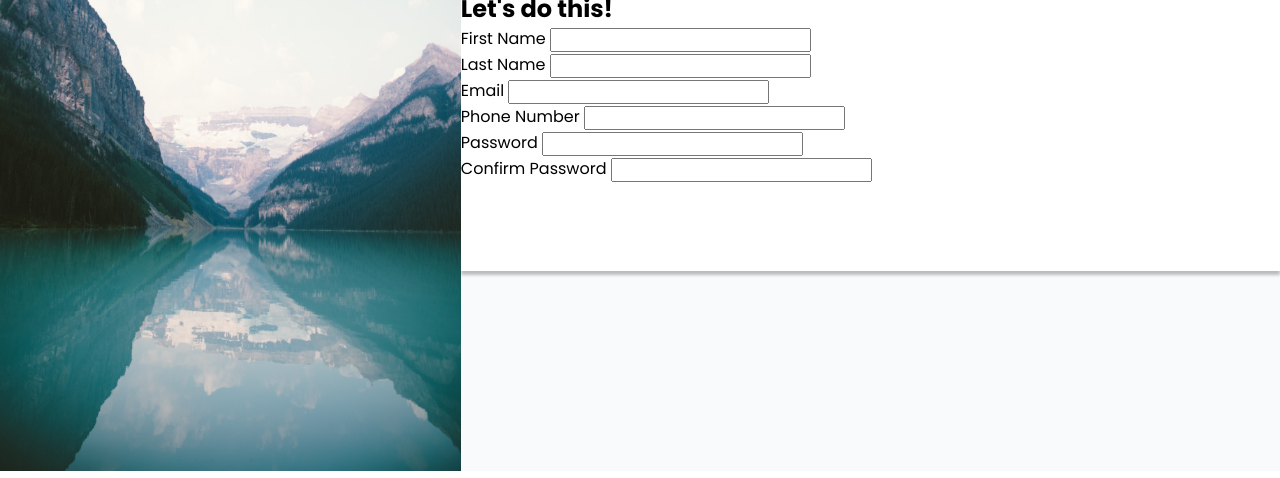
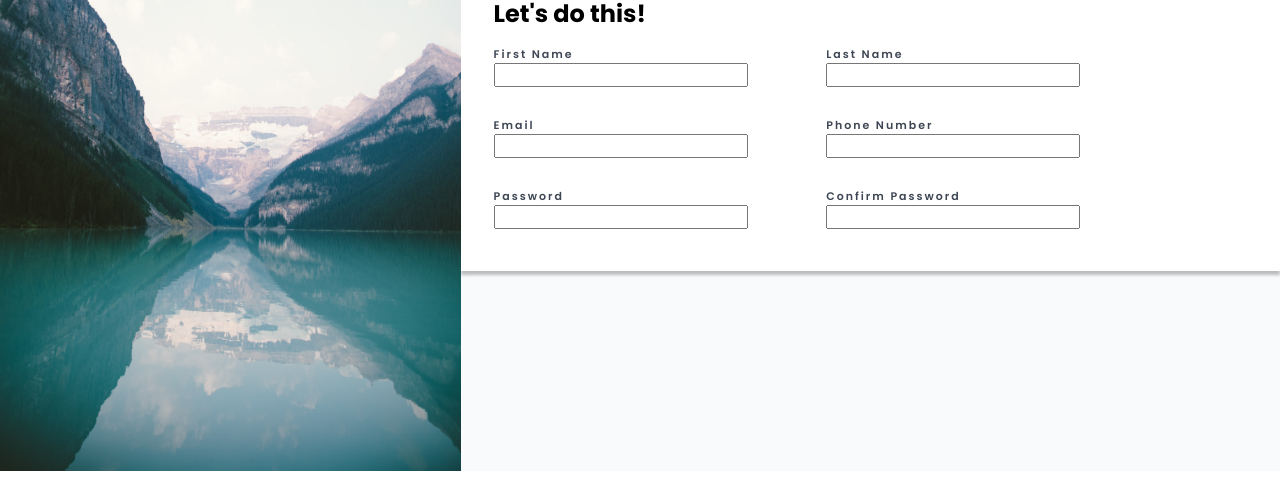
Before and after one commit to AbdulMoeez060/odin-login-page, a plain HTML site: page index.html in a window 1280 px wide. Shown: the part 329-807 px from the top of the page. Drawn offline with Linux system fonts and the light colour scheme.

Commit message:
design form

```diff
--- a/style.css
+++ b/style.css
@@ -62,7 +62,7 @@
     align-items: flex-end;
 }
 .main > .texts > p{
-    padding: 0 25% 5% 3%;
+    padding: 0 25% 5% 4%;
     font-size: 20px;
     font-weight: 600;
 }
@@ -72,4 +72,33 @@
     -webkit-box-shadow: 0 4px 3px rgba(0, 0, 0, 0.251);
 	   -moz-box-shadow: 0 4px 3px rgba(0, 0, 0, 0.251);
 	        box-shadow: 0 4px 3px rgba(0, 0, 0, 0.251);
+    padding-left: 4%;
 }
+
+input{
+    width: 250px
+}
+form{
+    display: flex;
+    flex-direction: column;
+    gap: 30px;
+}
+label{
+    font-size: 11px;
+    letter-spacing: 2px;
+    font-weight: 600;
+    color: #3E4653;
+}
+.sign-up-form > h2{
+    margin-bottom: 15px;
+    margin-top: 5px;
+}
+form > .row {
+    display: flex;
+    gap: 10%;
+}
+
+form > .row > .col{
+    display: flex;
+    flex-direction: column;
+}
```
